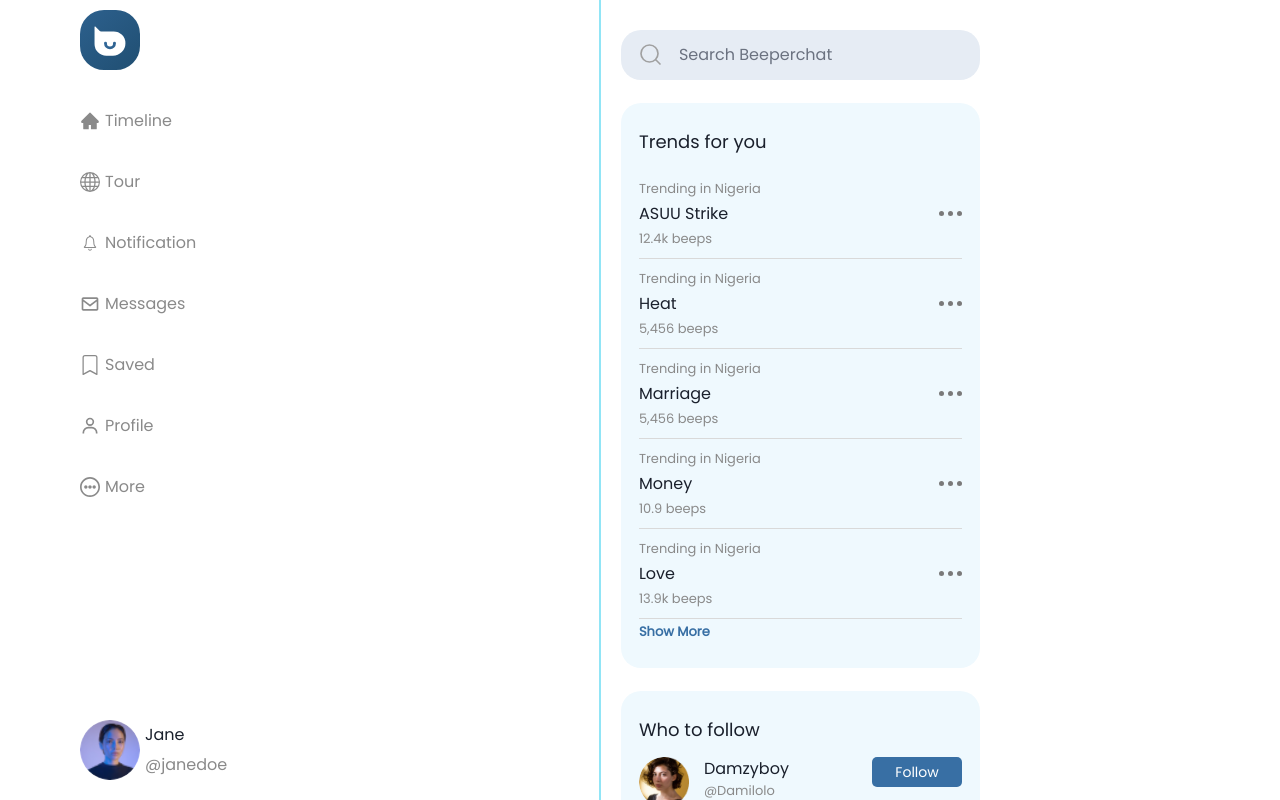
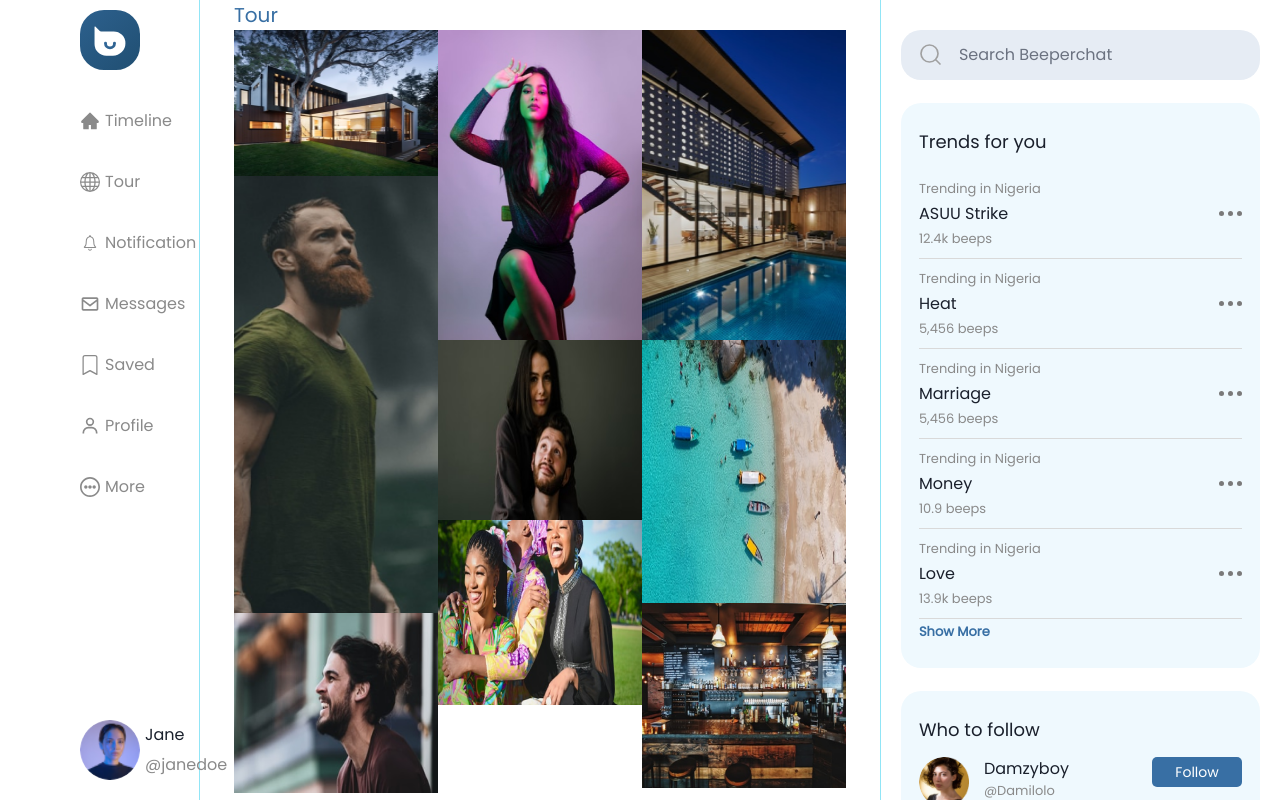
Before and after one commit to DannyPreye/Chat, a Next.js app: page /home/tour in a window 1280 px wide. Shown: the top 800 px of the page. Built offline with nearby package versions, Linux system fonts and the light colour scheme.

Commit message:
stage 1 of the tour page completed

```diff
--- a/components/Homepage/SmallComp/Timeline/Post.jsx
+++ b/components/Homepage/SmallComp/Timeline/Post.jsx
@@ -5,6 +5,9 @@ import Image from "next/image";
 
 // custom components
 import { useState } from "react";
+
+// Framer Motion
+import {motion} from "framer-motion"
 
 // custom component
 import IconComp from "./IconComp";
@@ -22,6 +25,7 @@ const Post = ({ img, name, username, time, content, contentPics }) => {
   const [like, setLike] = useState(false);
   const [unlike, setUnLike] = useState(false);
   const [dslk, setDslk] = useState("")
+  const [lk, setLk] = useState("")
 
   return (
     <div className="grid place-items-center pt-[20px]">
@@ -48,7 +52,7 @@ const Post = ({ img, name, username, time, content, contentPics }) => {
 
 
         {/*:::::::::::::::::::::: Icons  :::::::::::::::::::::::::::::::::::::::::::::::::*/}
-        <div className="flex justify-between w-[77%] mt-[10px] items-center pb-1">
+        <div className="flex justify-between w-[80%] mt-[10px] items-center pb-1">
           <div
             className="cursor-pointer"
             onClick={() => {
@@ -77,9 +81,12 @@ const Post = ({ img, name, username, time, content, contentPics }) => {
           </div>
           <div className="cursor-pointer" onClick={() => {
               setLike(!like);
-              console.log(like)
+              setLk(1)
+
             }}>
             <IconComp Icon={AiOutlineHeart}  className={`${like && "text-coolBlue"}`} />
+            <p className="absolute top-[-2px] right-[-2px] text-[12px] text-coolBlue">{lk}</p>
+
           </div>
           <div className="cursor-pointer">
             <IconComp Icon={MdIosShare} alt="" className="" />
@@ -87,7 +94,7 @@ const Post = ({ img, name, username, time, content, contentPics }) => {
         </div>
 
         {/*::::::::::::::::::::::::::::::::::: COMMENTS ::::::::::::::::::::::::::::::::::::::::::::::::::::  */}
-        <div className={`w-full ${!comment && "hidden"} pb-2`}>
+        <motion.div  transition={{duration:2}} exit={{opacity:0}} className={`w-[80%] ${!comment && "hidden"} pb-2`}>
           <textarea
             name=""
             id=""
@@ -97,12 +104,12 @@ const Post = ({ img, name, username, time, content, contentPics }) => {
           <div className="w-full flex justify-end">
 
           <button
-            className="py-2 px-4 rounded-[20px] bg-coolBlue text-[12px]font-[500] text-white"
+            className="py-[4px] px-[8px] rounded-[20px] bg-coolBlue text-[12px]font-[500] text-white"
           >
             Comment
           </button>
           </div>
-        </div>
+        </motion.div>
       </div>
     </div>
   );
--- a/components/Homepage/TimeLine.jsx
+++ b/components/Homepage/TimeLine.jsx
@@ -8,8 +8,7 @@ import {
   Modal,
   ModalOverlay,
   ModalContent,
-  ModalHeader,
-  ModalFooter,
+
   ModalBody,
   ModalCloseButton,
 } from "@chakra-ui/react";
@@ -29,7 +28,7 @@ const TimeLine = () => {
   const { isOpen, onOpen, onClose } = useDisclosure();
 
   return (
-    <div className=" w-[608px] relative ">
+    <div className=" w-[680px] relative ">
       <Modal isOpen={isOpen} onClose={onClose} isCentered={true} size="xl">
         <ModalOverlay />
         <ModalContent>
--- a/pages/home/notification.jsx
+++ b/pages/home/notification.jsx
@@ -2,7 +2,7 @@ import React from "react";
 import HomeLayout from "../../Layout/HomeLayout";
 
 const notification = () => {
-  return <div>notification</div>;
+  return <div className="w-[680px]">notification</div>;
 };
 
 export default notification;
--- a/pages/home/tour.jsx
+++ b/pages/home/tour.jsx
@@ -2,6 +2,7 @@ import React from "react";
 
 // chakra components
 import { Grid, GridItem } from "@chakra-ui/react";
+import { Flex, Spacer, Box, Image } from '@chakra-ui/react'
 
 // custom layout
 import HomeLayout from "../../Layout/HomeLayout";
@@ -10,18 +11,23 @@ import HomeLayout from "../../Layout/HomeLayout";
 import { tourPics } from "../../test/notification";
 
 // next components
-import dynamic from "next/dist/shared/lib/dynamic";
-import Image from "next/image";
+
+
 
 import Masonry from "react-masonry-css";
 
 const tour = () => {
   return (
-    <Masonry>
-      {tourPics.map((item, index) => {
-        <img src={item.img} key={index} className="w-max" />;
+  <main className="grid place-items-center w-[680px]">
+   <div className="w-[90%] grid"> <h1 className="text-[20px] leading-[30px] font-[500]  text-coolBlue">Tour</h1></div>
+     <Flex as={Masonry} w="90%" breakpointCols={3} >
+
+     {tourPics.map((item, index) => {
+       return <Image w="100%" h={`${item.height}px`} src={item.img} key={index}  />;
       })}
-    </Masonry>
+
+    </Flex>
+  </main>
   );
 };
 
--- a/test/notification.js
+++ b/test/notification.js
@@ -97,25 +97,25 @@ export const tourPics = [
         height: 310
     },
     {
-        img: "/masonry/Rectangle 84.png",
+        img: "/masonry/Rectangle 85.png",
         width: 181,
-        height: 427,
+        height: 310,
 
     },
     {
-        img: "/masonry/Rectangle 85.png",
-        width: 174,
-        height: 310,
+        img: "/masonry/Rectangle 84.png",
+        width: 181,
+        height: 437,
+    },
+    {
+        img: "/masonry/Rectangle 87.png",
+        width: 323,
+        height: 180
     },
     {
         img: "/masonry/Rectangle 86.png",
         width: 419,
         height: 263
-    },
-    {
-        img: "/masonry/Rectangle 87.png",
-        width: 323,
-        height: 180
     },
     {
         img: "/masonry/Rectangle 88.png",
@@ -126,7 +126,7 @@ export const tourPics = [
     {
         img: "/masonry/Rectangle 89.png",
         width: 323,
-        height: 183
+        height: 185
     },
     {
         img: "/masonry/Rectangle 90.png",
```
